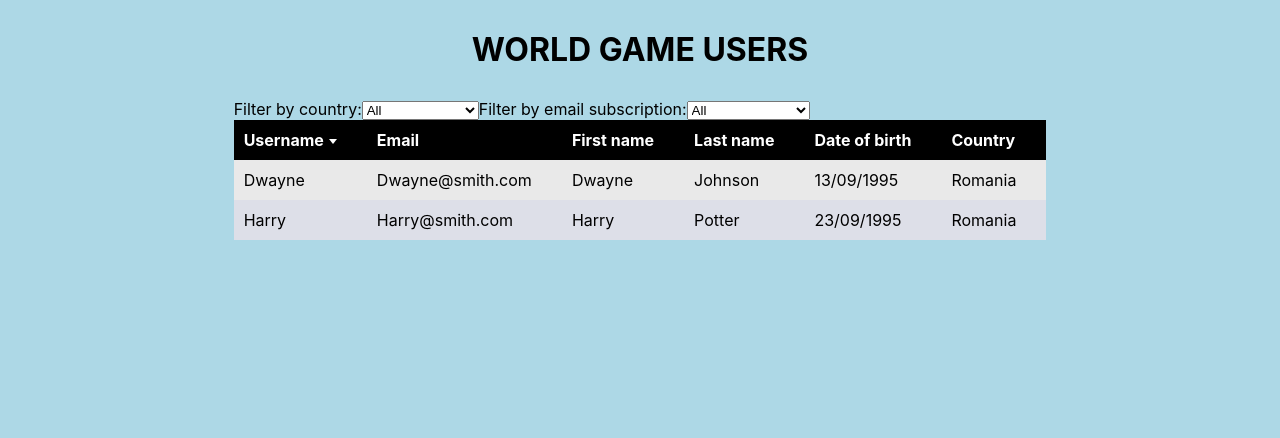
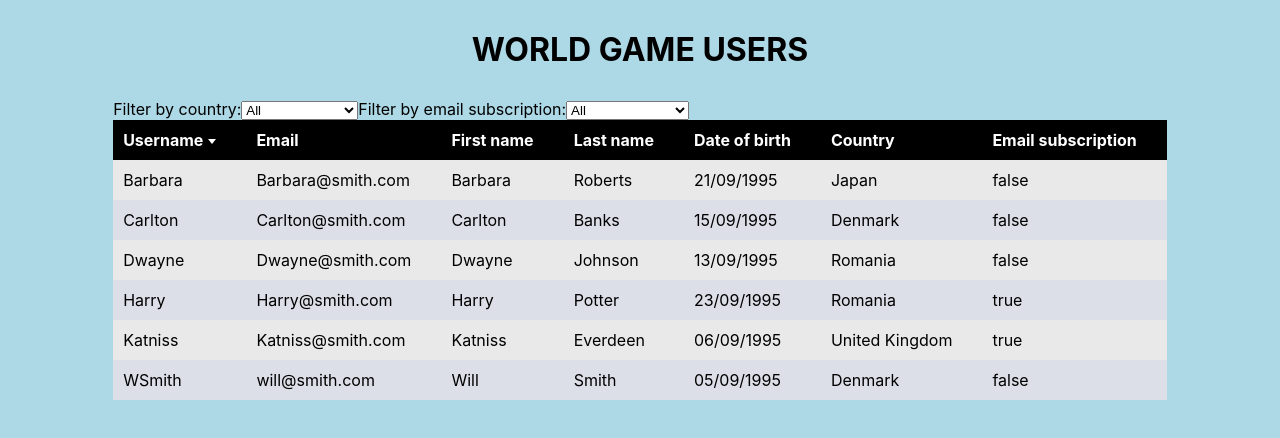
Before and after one commit to camillagejl/3rd_semester_exam, a React (Create React App) app in the folder user-list/: page / in a window 1280 px wide. Shown: the top 438 px of the page. Built offline with nearby package versions, Linux system fonts and the light colour scheme.

Commit message:
Added possibility to filter All, but still without proper onChange for selects

```diff
--- a/user-list/src/App.js
+++ b/user-list/src/App.js
@@ -90,6 +90,7 @@ function List() {
 
     // Sets useStates on click on one of the column headers.
     const sortByColumn = (column) => {
+        console.log("Sorting");
         setSortBy(column);
         setDirection(sortDirection === 'asc' ? 'desc' : 'asc');
     };
@@ -110,16 +111,26 @@ function List() {
 
     // ----- FILTER BY -----
 
-    const [filterBy, setFilterBy] = useState('Romania');
+    const [filterBy, setFilterBy] = useState('All');
 
     const filterByColumn = (column) => {
+        console.log("Changing");
         setFilterBy(column);
     };
 
-    const filteredCollection = filter(
+    let filteredCollection;
+    if (filterBy === 'All') {
+    filteredCollection = filter(
+        sortedCollection
+    );
+    }
+
+    else {
+    filteredCollection = filter(
         sortedCollection,
         ['country', filterBy]
     );
+    }
 
     // ----- LIST COMPONENT -----
     return (
@@ -198,6 +209,13 @@ function List() {
                         <img className="sortArrow" style={arrowStyle} src={sortArrow} alt="Sorting arrow"/>
                         }
                     </th>
+
+                    <th onClick={() => sortByColumn("emailSub")}>
+                        Email subscription
+                        {sortBy === "emailSub" &&
+                        <img className="sortArrow" style={arrowStyle} src={sortArrow} alt="Sorting arrow"/>
+                        }
+                    </th>
                 </tr>
                 </thead>
                 <tbody>
@@ -213,6 +231,7 @@ function List() {
                         <td>{user.lastName}</td>
                         <td>{user.dateOfBirth}</td>
                         <td>{user.country}</td>
+                        <td>{user.emailSub}</td>
                     </tr>
 
                 ))}
```
